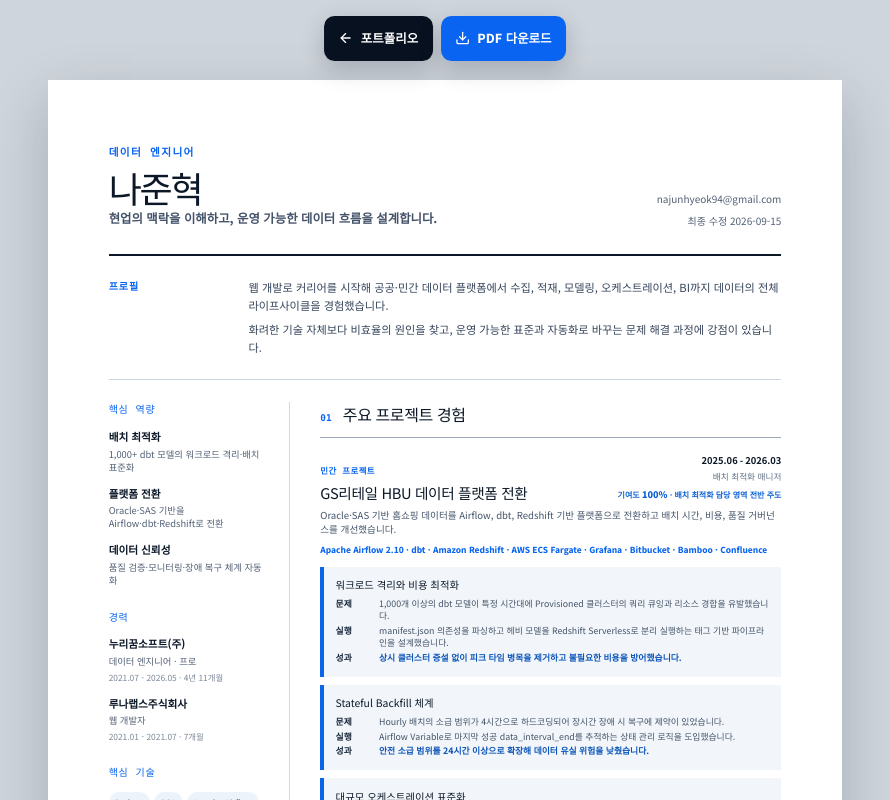
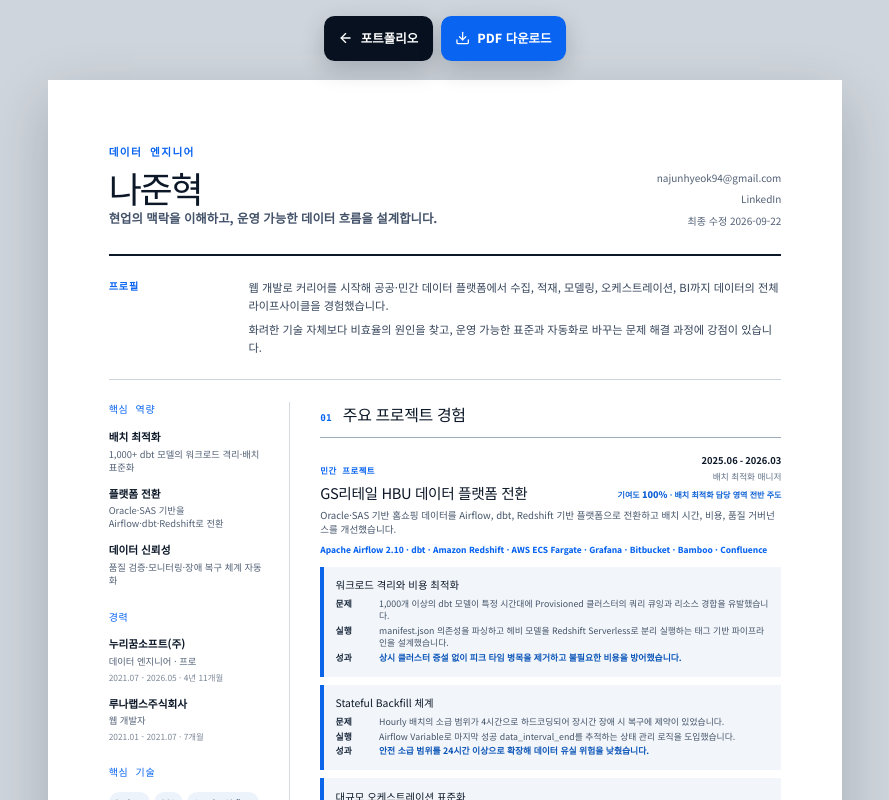
Before and after one commit to junhyeok94-la/junhyeok94-la.github.io, a Next.js app: page /resume in a window 1280 px wide. Shown: the top 800 px of the page, without its empty margins (195-1084 px from the left). Built offline with nearby package versions, Linux system fonts and the light colour scheme.

Commit message:
feat: add LinkedIn to resume contact

```diff
--- a/app/resume/page.tsx
+++ b/app/resume/page.tsx
@@ -98,6 +98,7 @@ export default function ResumePage() {
             </div>
             <address>
               <a href={`mailto:${profile.email}`}>{profile.email}</a>
+              <a href={profile.linkedin} target="_blank" rel="noreferrer">LinkedIn</a>
               <span>최종 수정 {profile.updatedAt}</span>
             </address>
           </header>
--- a/content/profile.yaml
+++ b/content/profile.yaml
@@ -1,9 +1,10 @@
-updatedAt: 2026-09-15
+updatedAt: 2026-09-22
 name: 나준혁
 nameEn: Na Junhyeok
 role: Data Engineer
 experienceLabel: 5+ Years
 email: najunhyeok94@gmail.com
+linkedin: https://www.linkedin.com/in/%EC%A4%80%ED%98%81-%EB%82%98-292466421/
 headline: 현업의 맥락을 이해하고, 운영 가능한 데이터 흐름을 설계합니다.
 summary:
   - 웹 개발로 커리어를 시작해 공공·민간 데이터 플랫폼에서 수집, 적재, 모델링, 오케스트레이션, BI까지 데이터의 전체 라이프사이클을 경험했습니다.
--- a/lib/content.ts
+++ b/lib/content.ts
@@ -11,6 +11,7 @@ export type Profile = {
   role: string;
   experienceLabel: string;
   email: string;
+  linkedin: string;
   headline: string;
   summary: string[];
   focus: Focus[];
```
